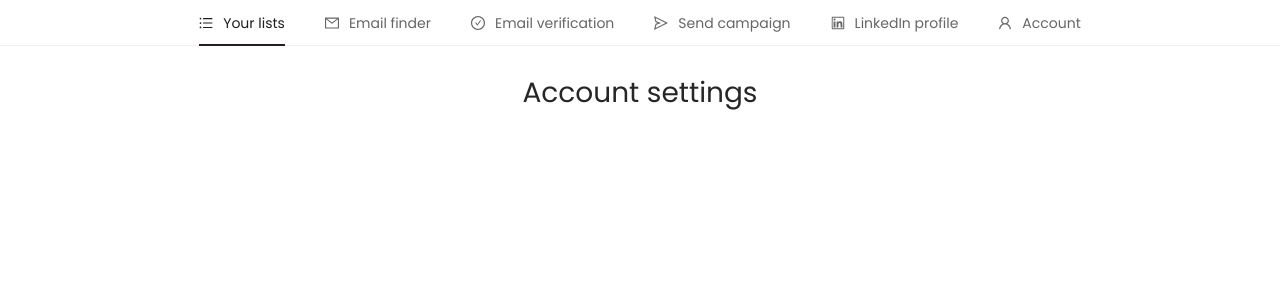
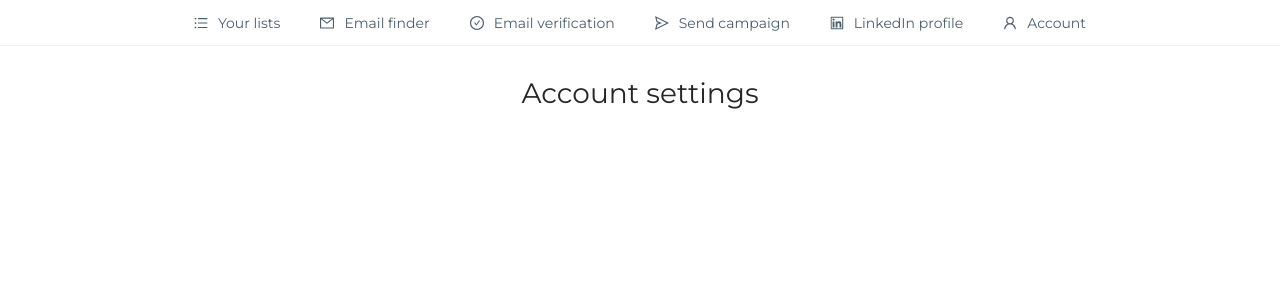
Before and after one commit to SebCarret/my-tools, a Next.js app: page /account in a window 1280 px wide. Shown: the top 300 px of the page. Built offline with nearby package versions, Linux system fonts and the light colour scheme.

Commit message:
customize theme and top menu updated

```diff
--- a/components/TopMenu.js
+++ b/components/TopMenu.js
@@ -1,4 +1,3 @@
-import { useState } from 'react';
 import { Menu, Button } from 'antd';
 import {
     UnorderedListOutlined,
@@ -7,7 +6,6 @@ import {
     SearchOutlined,
     UploadOutlined,
     UserOutlined,
-    UserAddOutlined,
     CheckCircleOutlined,
     SendOutlined,
     PlusOutlined,
@@ -16,21 +14,22 @@ import {
 } from '@ant-design/icons';
 import Link from 'next/link';
 import { useRouter } from 'next/router'
-import { useSelector } from 'react-redux';
+import { useSelector, useDispatch } from 'react-redux';
 
 const { SubMenu } = Menu;
 
 export default function TopMenu() {
 
     const router = useRouter();
+    const lists = useSelector(state => state.lists);
+    const menuSelected = useSelector(state => state.menu);
+    const dispatch = useDispatch();
 
-    const [current, setCurrent] = useState('list');
-    const lists = useSelector(state => state.lists);
 
-    const menuSelect = e => setCurrent(e.key)
+    const menuSelect = e => dispatch({type: 'selectMenu', menu: e.key});
 
     return (
-        <Menu style={styles.menu} onClick={menuSelect} selectedKeys={current} mode="horizontal">
+        <Menu style={styles.menu} onClick={menuSelect} selectedKeys={[menuSelected]} mode="horizontal">
             <SubMenu key="list" icon={<UnorderedListOutlined />} title="Your lists">
                 {
                     lists.map(list => {
--- a/next.config.js
+++ b/next.config.js
@@ -4,9 +4,11 @@ module.exports = withLess({
   lessLoaderOptions: {
     lessOptions: {
       modifyVars: {
-        "primary-color": "#231F20",
-        "text-color": "#666666",
-        "font-family": "Poppins"
+        "primary-color": "#23B5D3",
+        "success-color": "#0CCA4A",
+        "error-color": "#DB2B39",
+        "text-color": "#4C5F6B",
+        "font-family": "Montserrat"
       },
       javascriptEnabled: true
     },
--- a/pages/_app.js
+++ b/pages/_app.js
@@ -4,8 +4,9 @@ import { Provider } from 'react-redux'
 import { createStore, combineReducers } from 'redux'
 import lists from '../reducers/list'
 import admin from '../reducers/admin'
+import menu from '../reducers/menu'
 
-const store = createStore(combineReducers({lists, admin}))
+const store = createStore(combineReducers({lists, admin, menu}))
 
 export default function MyApp({ Component, pageProps }) {
   return (
--- /dev/null
+++ b/pages/api/list/[request].js
@@ -0,0 +1,38 @@
+import DbConnect from '../../../models/dbConnect';
+import leadsModel from '../../../models/leads';
+
+export default async function listRequest(req, res) {
+
+    const { request } = req.query;
+
+    await DbConnect();
+
+    switch (request) {
+        case 'load':
+            try {
+                const leadsList = await leadsModel.find({ list: req.query.list });
+                leadsList.length > 0
+                    ? res.status(200).json({ success: true, list: leadsList })
+                    : res.status(400).json({ success: false, message: 'No leads on this list sorry...' })
+            } catch (error) {
+                res.status(400).json({ success: false, message: error })
+            }
+            break;
+        case 'change':
+            try {
+                let usersUpdated = 0;
+                for (let user of req.body){
+                    let userToSwitch = await leadsModel.updateOne({ _id: user.id }, { list: user.list });
+                    if (userToSwitch.list === req.body.list){
+                        usersUpdated++
+                    }
+                }
+                usersUpdated === req.body.length
+                    ? res.status(200).json({ success: true, message: 'list updated !' })
+                    : res.status(400).json({ success: false, error: 'Erreur during transfer... Please try again.' })
+            } catch (error) {
+                res.status(400).json({ success: false, error })
+            }
+    }
+
+}
--- a/pages/api/list/change.js
+++ /dev/null
@@ -1,22 +0,0 @@
-import DbConnect from '../../../models/dbConnect';
-import leadsModel from '../../../models/leads';
-
-export default async function handler(req, res) {
-
-    await DbConnect();
-
-    try {
-        let usersUpdated = 0;
-        for (let user of req.body){
-            let userToSwitch = await leadsModel.updateOne({ _id: user.id }, { list: user.list });
-            if (userToSwitch.list === req.body.list){
-                usersUpdated++
-            }
-        }
-        usersUpdated === req.body.length
-            ? res.status(200).json({ success: true, message: 'list updated !' })
-            : res.status(400).json({ success: false, error: 'Erreur during transfer... Please try again.' })
-    } catch (error) {
-        res.status(400).json({ success: false, error })
-    }
-};
--- a/pages/api/list/load.js
+++ /dev/null
@@ -1,16 +0,0 @@
-import DbConnect from '../../../models/dbConnect';
-import leadsModel from '../../../models/leads';
-
-export default async function handler(req, res) {
-
-    await DbConnect();
-
-    try {
-        const leadsList = await leadsModel.find({ list: req.query.list });
-        leadsList.length > 0
-            ? res.status(200).json({ success: true, list: leadsList })
-            : res.status(400).json({ success: false, message: 'No leads on this list sorry...' })
-    } catch (error) {
-        res.status(400).json({ success: false, message: error })
-    }
-};
--- a/pages/list/[name].js
+++ b/pages/list/[name].js
@@ -218,7 +218,7 @@ const List = ({ list }) => {
             <TopMenu />
             <div style={{ display: 'flex', flexDirection: 'column', alignItems: 'flex-start' }}>
                 <div style={{ display: 'flex', alignItems: 'center', marginBottom: 25 }}>
-                    <h2 style={{ marginBottom: 0, marginRight: 10 }}>Selected list : {name}</h2>
+                    <h2 style={{ marginBottom: 0, marginRight: 10, color: "#4C5F6B" }}>Selected list : {name}</h2>
                     <CSVDownloader
                         data={datas}
                         // type="button"
@@ -271,7 +271,7 @@ const List = ({ list }) => {
                         }
                     </Button>
                 </div>
-                <Table rowSelection={rowSelection} columns={columns} dataSource={datas} />
+                <Table rowSelection={rowSelection} columns={columns} dataSource={datas} bordered />
             </div>
             <EditModal isModalVisible={isEditVisible} showModal={handleEditModal} contact={contactToEdit} confirmUpdating={confirmUpdating} />
             <CreateModal isModalVisible={isCreateVisible} showModal={handleCreateModal} listName={name} addContact={addContact} lists={lists} />
--- /dev/null
+++ b/reducers/menu.js
@@ -0,0 +1,7 @@
+export default function menu(state = null, action){
+    if (action.type === 'selectMenu'){
+        return action.menu
+    } else {
+        return state
+    }
+};
--- a/styles/global.css
+++ b/styles/global.css
@@ -1,4 +1,4 @@
-@import url('https://fonts.googleapis.com/css2?family=Poppins&display=swap');
+@import url('https://fonts.googleapis.com/css2?family=Montserrat&display=swap');
 
 *,
 *:before,
@@ -18,7 +18,12 @@ body {
   -webkit-font-smoothing: antialiased;
   -moz-osx-font-smoothing: grayscale;
   text-rendering: optimizeLegibility;
-  font-family: Poppins, Roboto, sans-serif;
+  font-family: Montserrat, Roboto, sans-serif;
+  color: #4C5F6B;
+}
+
+h2 {
+  color: #4C5F6B;
 }
 
 .text-left {
```
